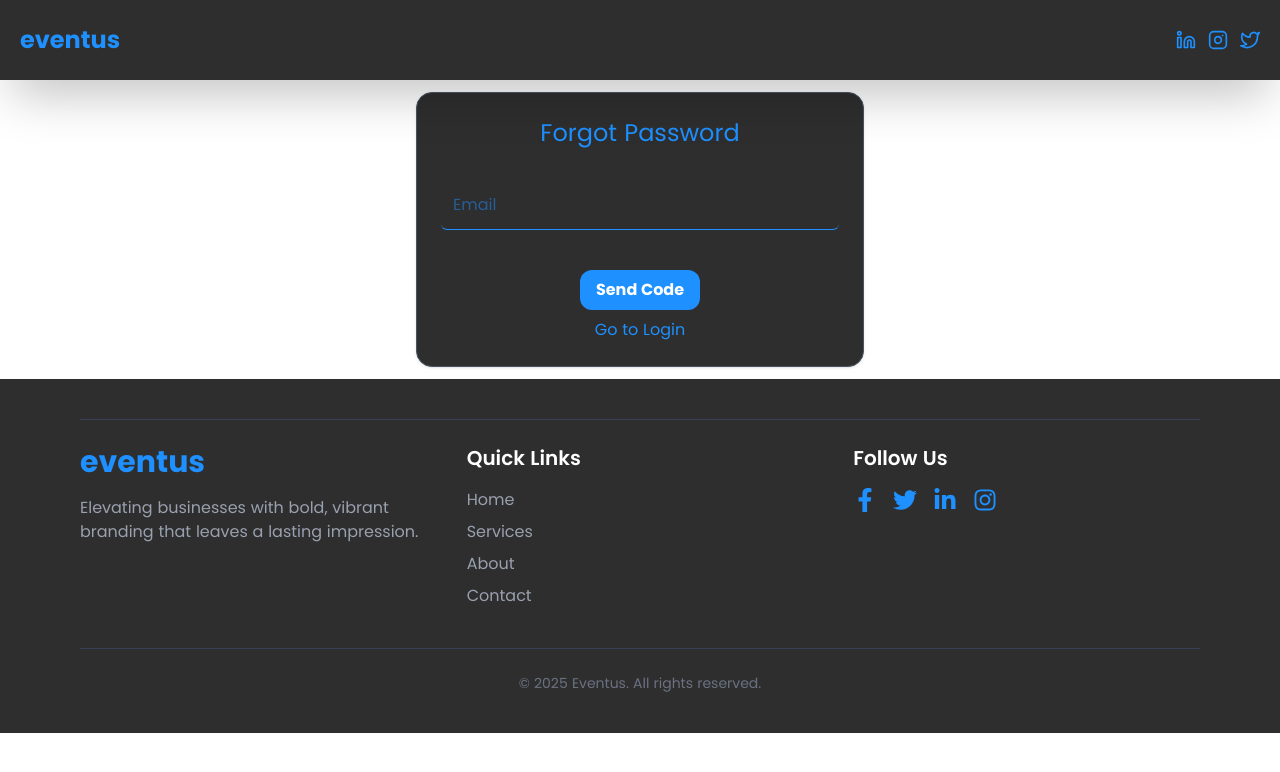
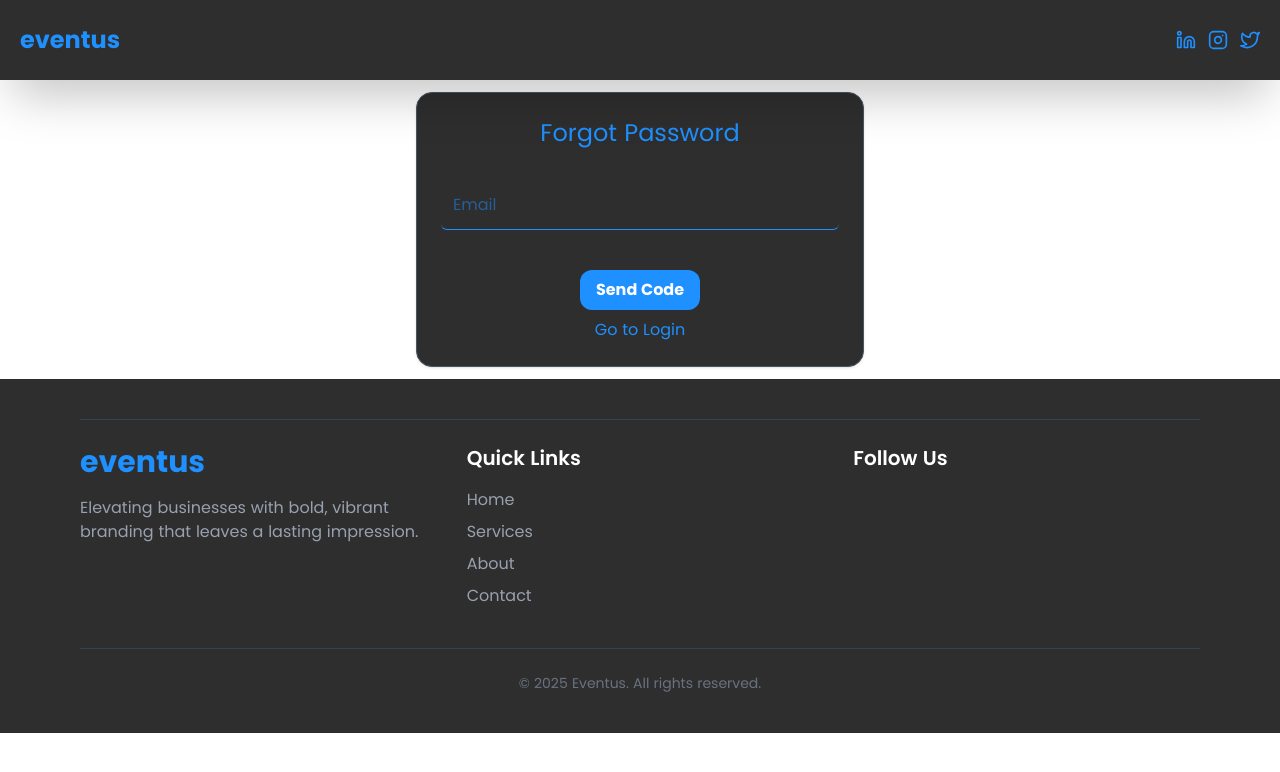
Before and after one commit to kojowiafe-dev/mailto, a React (Vite) app in the folder frontend/: page /forgot-password in a window 1280 px wide. Shown: the top 772 px of the page. Built offline with nearby package versions, Linux system fonts and the light colour scheme.

Commit message:
still coding

```diff
--- a/frontend/src/components/Footer.jsx
+++ b/frontend/src/components/Footer.jsx
@@ -1,4 +1,4 @@
-import { FaFacebookF, FaTwitter, FaLinkedinIn, FaInstagram } from "react-icons/fa";
+import { FaFacebookF, FaTwitter, FaLinkedinIn, FaInstagram } from 'react-icons/fa';
 
 export default function Footer() {
   return (
@@ -16,21 +16,73 @@ export default function Footer() {
         <div>
           <h2 className="text-xl font-semibold mb-4">Quick Links</h2>
           <ul className="space-y-2 text-gray-400">
-            <li><a href="#" className="hover:button-color">Home</a></li>
-            <li><a href="#" className="hover:button-color">Services</a></li>
-            <li><a href="#" className="hover:button-color">About</a></li>
-            <li><a href="#" className="hover:button-color">Contact</a></li>
+            <li>
+              <a href="#" className="hover:button-color">
+                Home
+              </a>
+            </li>
+            <li>
+              <a href="#" className="hover:button-color">
+                Services
+              </a>
+            </li>
+            <li>
+              <a href="#" className="hover:button-color">
+                About
+              </a>
+            </li>
+            <li>
+              <a href="#" className="hover:button-color">
+                Contact
+              </a>
+            </li>
           </ul>
         </div>
 
         {/* Social Media */}
         <div>
           <h2 className="text-xl font-semibold mb-4">Follow Us</h2>
-          <div className="flex space-x-4 text-2xl">
-            <a href="#" className="button-color cursor-pointer hover:scale-125 transition duration-200"><FaFacebookF /></a>
-            <a href="#" className="button-color cursor-pointer hover:scale-125 transition duration-200"><FaTwitter /></a>
-            <a href="#" className="button-color cursor-pointer hover:scale-125 transition duration-200"><FaLinkedinIn /></a>
-            <a href="#" className="button-color cursor-pointer hover:scale-125 transition duration-200"><FaInstagram /></a>
+          <div className="inline-block p-2">
+            <marquee behavior="" direction="">
+              <ul className="flex space-x-4 text-2xl">
+                <li className="button-color cursor-pointer hover:scale-125 transition duration-200">
+                  <FaFacebookF />
+                </li>
+                <li className="button-color cursor-pointer hover:scale-125 transition duration-200">
+                  <FaTwitter />
+                </li>
+                <li className="button-color cursor-pointer hover:scale-125 transition duration-200">
+                  <FaLinkedinIn />
+                </li>
+                <li className="button-color cursor-pointer hover:scale-125 transition duration-200">
+                  <FaInstagram />
+                </li>
+              </ul>
+            </marquee>
+            {/* <a
+              href="#"
+              className="button-color cursor-pointer hover:scale-125 transition duration-200"
+            >
+              <FaFacebookF />
+            </a>
+            <a
+              href="#"
+              className="button-color cursor-pointer hover:scale-125 transition duration-200"
+            >
+              <FaTwitter />
+            </a>
+            <a
+              href="#"
+              className="button-color cursor-pointer hover:scale-125 transition duration-200"
+            >
+              <FaLinkedinIn />
+            </a>
+            <a
+              href="#"
+              className="button-color cursor-pointer hover:scale-125 transition duration-200"
+            >
+              <FaInstagram />
+            </a> */}
           </div>
         </div>
       </div>
```
